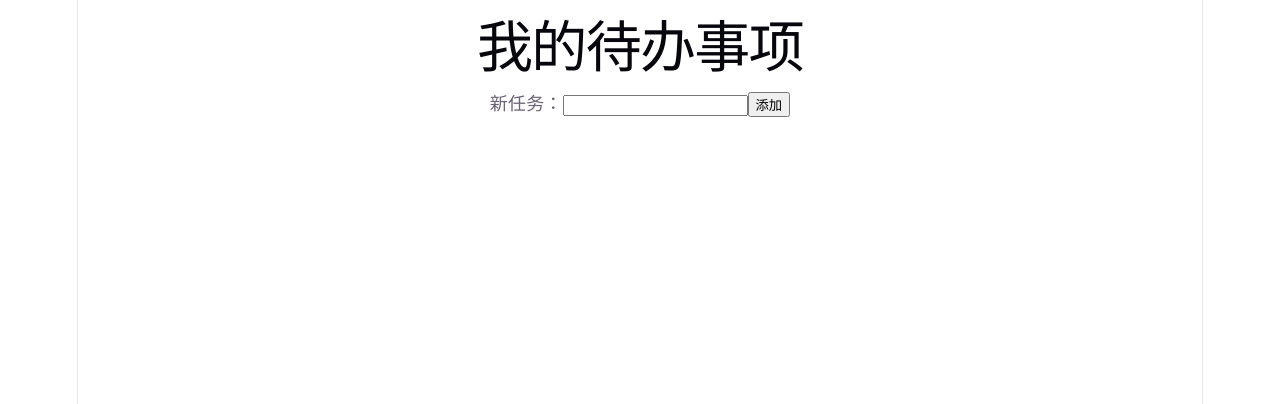
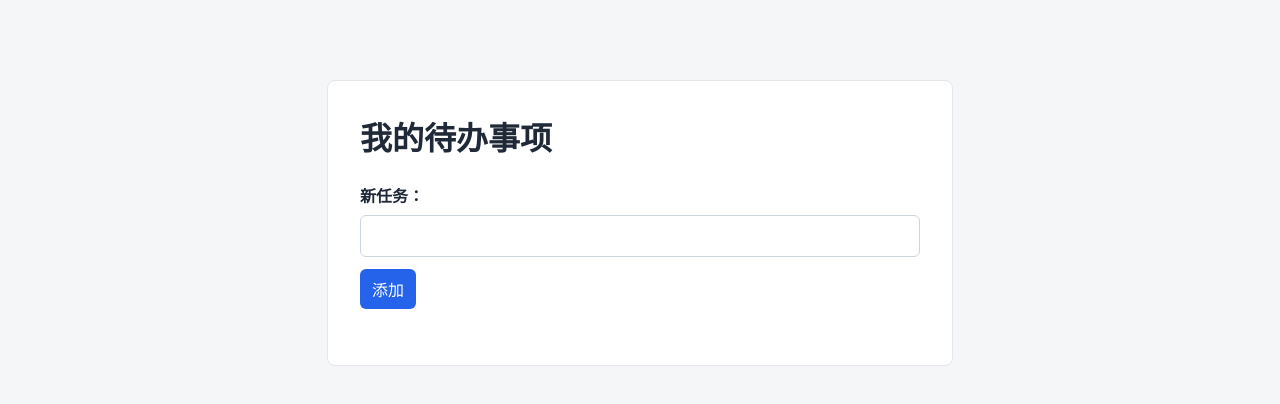
Before and after one commit to kathyxie88/hello-dev, a React (Vite) app: page / in a window 1280 px wide. Shown: the top 404 px of the page. Built offline with nearby package versions, Linux system fonts and the light colour scheme.

Commit message:
Style todo app

```diff
--- a/src/index.css
+++ b/src/index.css
@@ -1,111 +1,82 @@
-:root {
-  --text: #6b6375;
-  --text-h: #08060d;
-  --bg: #fff;
-  --border: #e5e4e7;
-  --code-bg: #f4f3ec;
-  --accent: #aa3bff;
-  --accent-bg: rgba(170, 59, 255, 0.1);
-  --accent-border: rgba(170, 59, 255, 0.5);
-  --social-bg: rgba(244, 243, 236, 0.5);
-  --shadow:
-    rgba(0, 0, 0, 0.1) 0 10px 15px -3px, rgba(0, 0, 0, 0.05) 0 4px 6px -2px;
-
-  --sans: system-ui, 'Segoe UI', Roboto, sans-serif;
-  --heading: system-ui, 'Segoe UI', Roboto, sans-serif;
-  --mono: ui-monospace, Consolas, monospace;
-
-  font: 18px/145% var(--sans);
-  letter-spacing: 0.18px;
-  color-scheme: light dark;
-  color: var(--text);
-  background: var(--bg);
-  font-synthesis: none;
-  text-rendering: optimizeLegibility;
-  -webkit-font-smoothing: antialiased;
-  -moz-osx-font-smoothing: grayscale;
-
-  @media (max-width: 1024px) {
-    font-size: 16px;
-  }
-}
-
-@media (prefers-color-scheme: dark) {
-  :root {
-    --text: #9ca3af;
-    --text-h: #f3f4f6;
-    --bg: #16171d;
-    --border: #2e303a;
-    --code-bg: #1f2028;
-    --accent: #c084fc;
-    --accent-bg: rgba(192, 132, 252, 0.15);
-    --accent-border: rgba(192, 132, 252, 0.5);
-    --social-bg: rgba(47, 48, 58, 0.5);
-    --shadow:
-      rgba(0, 0, 0, 0.4) 0 10px 15px -3px, rgba(0, 0, 0, 0.25) 0 4px 6px -2px;
-  }
-
-  #social .button-icon {
-    filter: invert(1) brightness(2);
-  }
-}
-
 #root {
-  width: 1126px;
-  max-width: 100%;
-  margin: 0 auto;
-  text-align: center;
-  border-inline: 1px solid var(--border);
-  min-height: 100svh;
-  display: flex;
-  flex-direction: column;
-  box-sizing: border-box;
+  min-height: 100vh;
 }
 
 body {
   margin: 0;
+  background: #f4f6f8;
+  color: #1f2937;
+  font-family: -apple-system, BlinkMacSystemFont, "Segoe UI", sans-serif;
 }
 
-h1,
-h2 {
-  font-family: var(--heading);
-  font-weight: 500;
-  color: var(--text-h);
+main {
+  width: min(560px, calc(100% - 32px));
+  margin: 80px auto;
+  padding: 32px;
+  background: white;
+  border: 1px solid #e5e7eb;
+  border-radius: 8px;
 }
 
 h1 {
-  font-size: 56px;
-  letter-spacing: -1.68px;
-  margin: 32px 0;
-  @media (max-width: 1024px) {
-    font-size: 36px;
-    margin: 20px 0;
-  }
-}
-h2 {
-  font-size: 24px;
-  line-height: 118%;
-  letter-spacing: -0.24px;
-  margin: 0 0 8px;
-  @media (max-width: 1024px) {
-    font-size: 20px;
-  }
-}
-p {
-  margin: 0;
+  margin: 0 0 24px;
+  font-size: 32px;
 }
 
-code,
-.counter {
-  font-family: var(--mono);
-  display: inline-flex;
-  border-radius: 4px;
-  color: var(--text-h);
+label {
+  display: block;
+  margin-bottom: 12px;
+  font-weight: 600;
 }
 
-code {
-  font-size: 15px;
-  line-height: 135%;
-  padding: 4px 8px;
-  background: var(--code-bg);
+input {
+  display: block;
+  width: 100%;
+  box-sizing: border-box;
+  margin-top: 8px;
+  padding: 10px 12px;
+  border: 1px solid #cbd5e1;
+  border-radius: 6px;
+  font: inherit;
 }
+
+button {
+  padding: 8px 12px;
+  border: 0;
+  border-radius: 6px;
+  background: #2563eb;
+  color: white;
+  font: inherit;
+  cursor: pointer;
+}
+
+button:hover {
+  background: #1d4ed8;
+}
+
+ul {
+  margin: 24px 0 0;
+  padding: 0;
+  list-style: none;
+}
+
+li {
+  display: flex;
+  align-items: center;
+  justify-content: space-between;
+  gap: 12px;
+  padding: 12px 0;
+  border-bottom: 1px solid #e5e7eb;
+}
+
+li:last-child {
+  border-bottom: 0;
+}
+
+li button {
+  background: #ef4444;
+}
+
+li button:hover {
+  background: #dc2626;
+}
```
